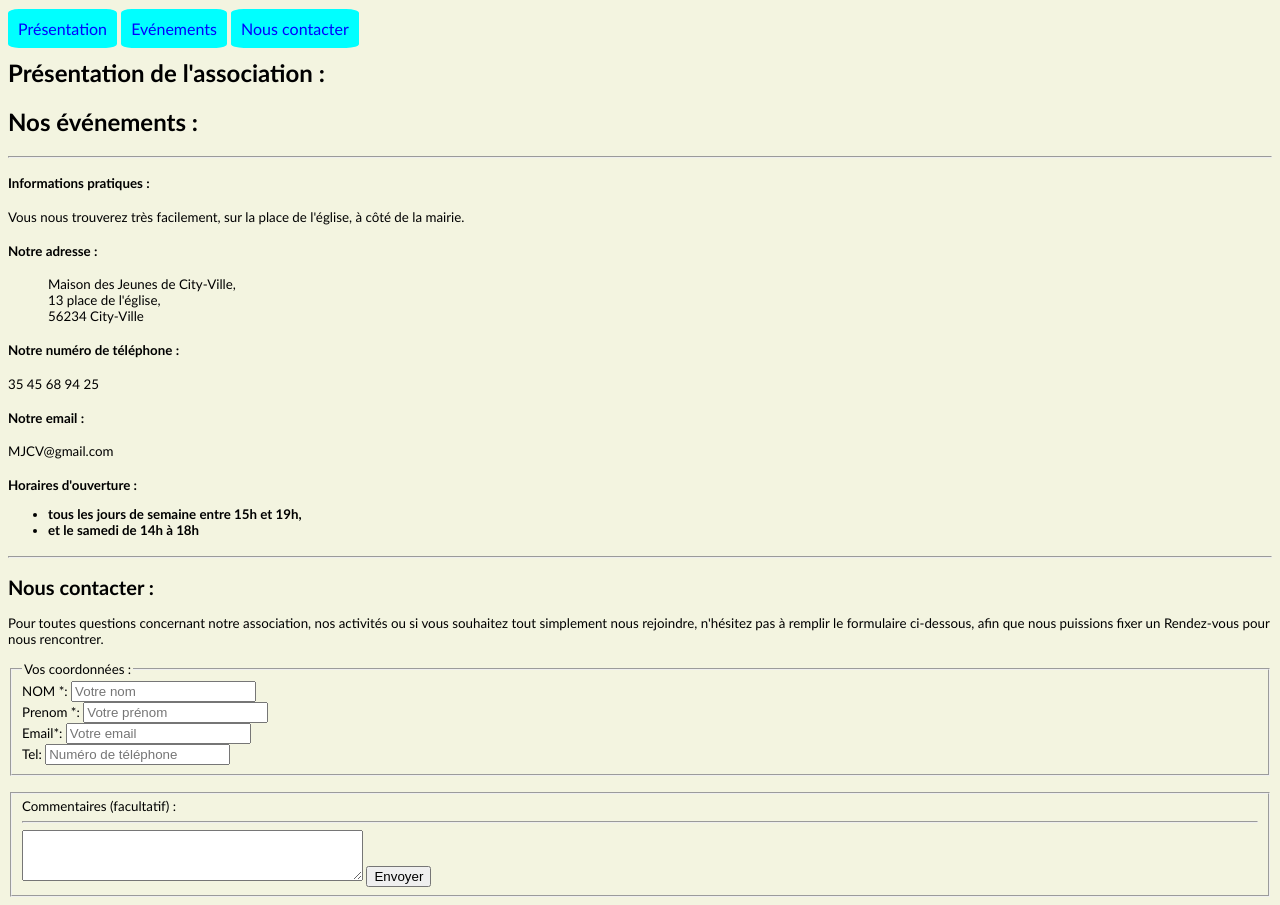
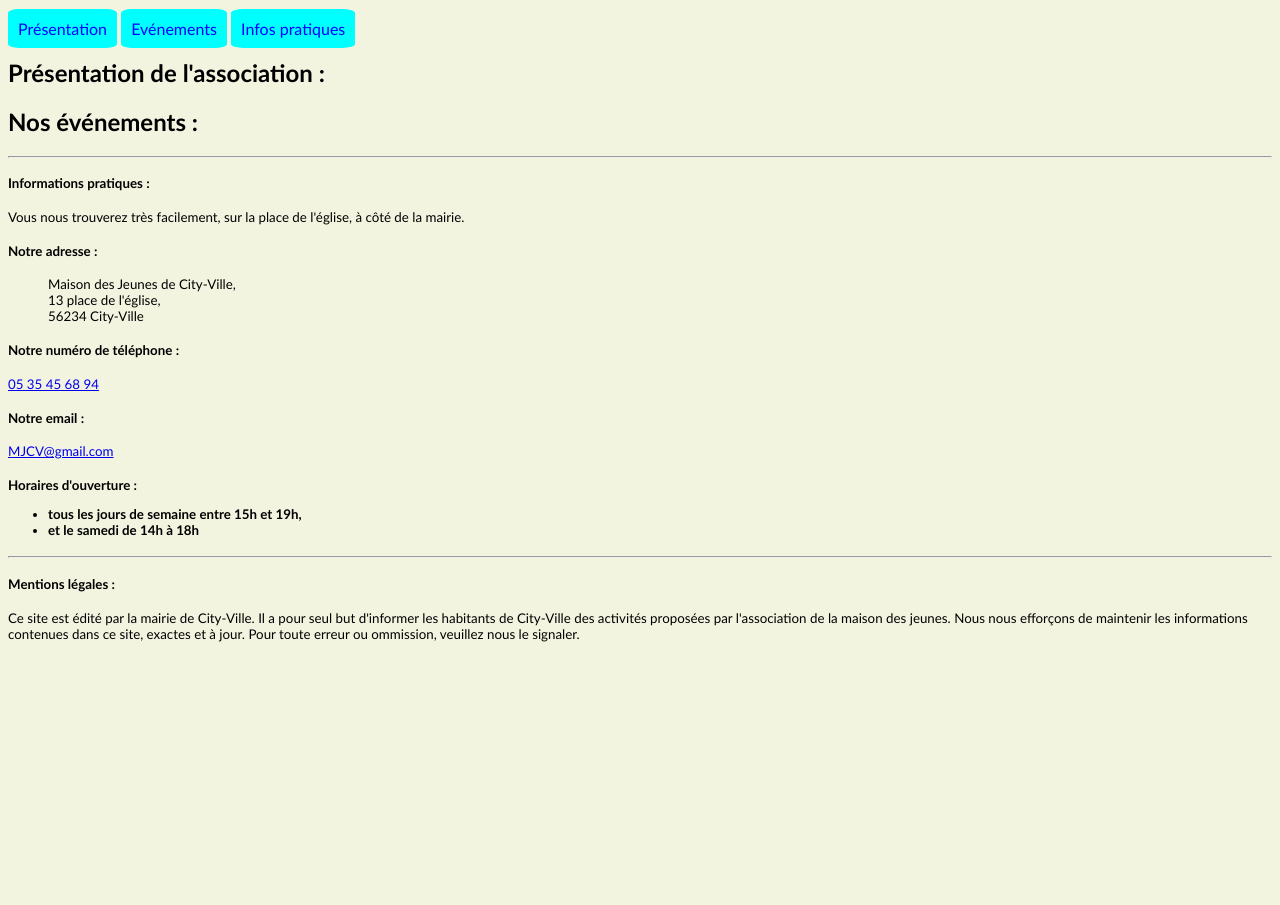
Before and after one commit to Karine167/ECF_entrainement_1, a website: page index.html in a window 1280 px wide. Shown: the part 149-1054 px from the top of the page. After the commit the page ends 804 px from the top, so only its background shows below. Drawn offline with nearby package versions, Linux system fonts and the light colour scheme.

Commit message:
rename photos suppr form contact mentions legales

```diff
--- a/index.html
+++ b/index.html
@@ -1,5 +1,5 @@
 <!DOCTYPE html>
-<html lang="en">
+<html lang="fr">
 <head>
   <meta charset="UTF-8">
   <meta name="viewport" content="width=device-width, initial-scale=1.0">
@@ -14,14 +14,14 @@
 <body>
   <header class="row">
     <div class="col col-4">
-      <img src="./asset/Maison_des_jeunes_de_Télimélé_2.jpg" width="100px" alt="Maison des Jeunes">
+      <img src="./photos/Maison_des_jeunes_de_Télimélé_2.jpg" width="100px" alt="Maison des Jeunes">
     </div>
     <h1 class="col col-8 mt-4">Maison des Jeunes</h1>
     <nav class="col navbar m-2 bg-body-tertiary container-fluid justify-content-start"
     aria-label="menu principal">
       <a class="me-2 nav-link" href="#home" active>Présentation</a>
       <a class="m-1 nav-link"  href="#evenements">Evénements</a>
-      <a class="m-1 nav-link"  href="#footer">Nous contacter</a>
+      <a class="m-1 nav-link"  href="#footer">Infos pratiques</a>
     </nav>
   </header>
   <main role="main">
@@ -44,8 +44,8 @@
       <li class="address">13 place de l'église,</li>
       <li class="address">56234 City-Ville </li>
     </ul>
-    <h4>Notre numéro de téléphone :</h4> 35 45 68 94 25
-    <h4>Notre email :</h4> MJCV@gmail.com
+    <h4>Notre numéro de téléphone :</h4> <a href="tel:0535456894-">05 35 45 68 94</a>
+    <h4>Notre email :</h4> <a href="mailto:MJCV@gmail.com">MJCV@gmail.com</a>
     <h4> Horaires d'ouverture :
       <ul>
         <li>tous les jours de semaine entre 15h et 19h,</li>
@@ -53,57 +53,12 @@
       </ul>
     </h4>
     <hr>
-    <section id="contact" class="m-1">
-      <h2>Nous contacter :</h2>
-      <p class="fs-0 text-bg-light rounded p-1 mt-1"> Pour toutes questions
-      concernant notre association, nos activités ou si vous souhaitez tout
-      simplement nous rejoindre, n'hésitez pas à remplir le formulaire ci-dessous,
-      afin que nous puissions fixer un Rendez-vous pour nous rencontrer.
-      </p>
-      <div class="row">
-          <div class="ps-3 justify-content-center">
-              <form action="" method="POST">
-                  <fieldset>
-                      <legend class="text-start text-primary bg-light"> Vos
-                          coordonnées :</legend>
-                      <div class="container text-smaller justify-content-center">
-                          <div class="row mb-3 g-3">
-                              <div>
-                                <label for="nom" class="col-form-label col-3">NOM *:</label>
-                                <input type="text" class="form-control col-9" id="nom"
-                                  placeholder="Votre nom" required>
-                              </div>
-                              <div>
-                                <label for="prenom2" class="col-form-label col-3">Prenom *:</label>
-                                <input type="text" class="form-control col-9" id="prenom"
-                                  placeholder="Votre prénom" required>
-                              </div>
-                              <div>
-                                <label for="email" class="col-form-label col-3">Email*:</label>
-                                <input type="email" class="form-control col-9" id="email"
-                                  placeholder="Votre email" required>
-                              </div>
-                              <div>
-                                <label for="tel" class="col-form-label ">Tel:</label>
-                                <input type="text" class="form-control col-9" id="tel"
-                                  placeholder="Numéro de téléphone" >
-                              </div>
-                          </div>
-                      </div>
-                  </fieldset>
-                  <br/>
-                  <fieldset>
-                      <label for="textmessage" class="col-form-label  m-2 fw-bold">
-                      Commentaires (facultatif) :</label>
-                      <hr>
-                      <textarea class="form-control" id="textmessage" rows="3" cols="40"></textarea>
-                      <button type="submit" class="btn btn-lg btn-outline-primary" value="envoyer">
-                      Envoyer </button>
-                  </fieldset>
-              </form>
-          </div>
-      </div>
-  </section>
+    <h4>Mentions légales :</h4>
+    <p>Ce site est édité par la mairie de City-Ville. Il a pour seul but d'informer les
+      habitants de City-Ville des activités proposées par l'association de la maison des jeunes.
+      Nous nous efforçons de maintenir les informations contenues dans ce site, exactes et à jour.
+      Pour toute erreur ou ommission, veuillez nous le signaler.
+    </p>
   </footer>
   <script src="./node_modules/bootstrap/dist/js/bootstrap.bundle.min.js"></script>
   <script src="script.js"></script>
```
Also changed, not shown: photos/640px-Espace_lecture.jpg (renamed from asset/640px-Espace_lecture.jpg), photos/Bowl_of_truffles.jpg (renamed from asset/Bowl_of_truffles.jpg), photos/Chess_(6474536719).jpg (renamed from asset/Chess_(6474536719).jpg), photos/Computer_room.JPG (renamed from asset/Computer_room.JPG), photos/Crolles_abc22_maison_des_jeunes_et_de_la_culture.JPG (renamed from asset/Crolles_abc22_maison_des_jeunes_et_de_la_culture.JPG), photos/Jeux_de_Rôle_et_Jeux_de_Société_-_Utopiales_2014_-_P1960749.jpg (renamed from asset/Jeux_de_Rôle_et_Jeux_de_Société_-_Utopiales_2014_-_P1960749.jpg), photos/Jeux_de_Rôle_et_Jeux_de_Société_-_Utopiales_2014_-_P1960754.jpg (renamed from asset/Jeux_de_Rôle_et_Jeux_de_Société_-_Utopiales_2014_-_P1960754.jpg), photos/Maison_des_jeunes_de_Télimélé_2.jpg (renamed from asset/Maison_des_jeunes_de_Télimélé_2.jpg), photos/Mastermind.jpg (renamed from asset/Mastermind.jpg), photos/Scrabble,_Referensi_Board_Game_Edukatif.jpg (renamed from asset/Scrabble,_Referensi_Board_Game_Edukatif.jpg), photos/Table_football_and_snooker_table_-_30126495790.jpg (renamed from asset/Table_football_and_snooker_table_-_30126495790.jpg).
